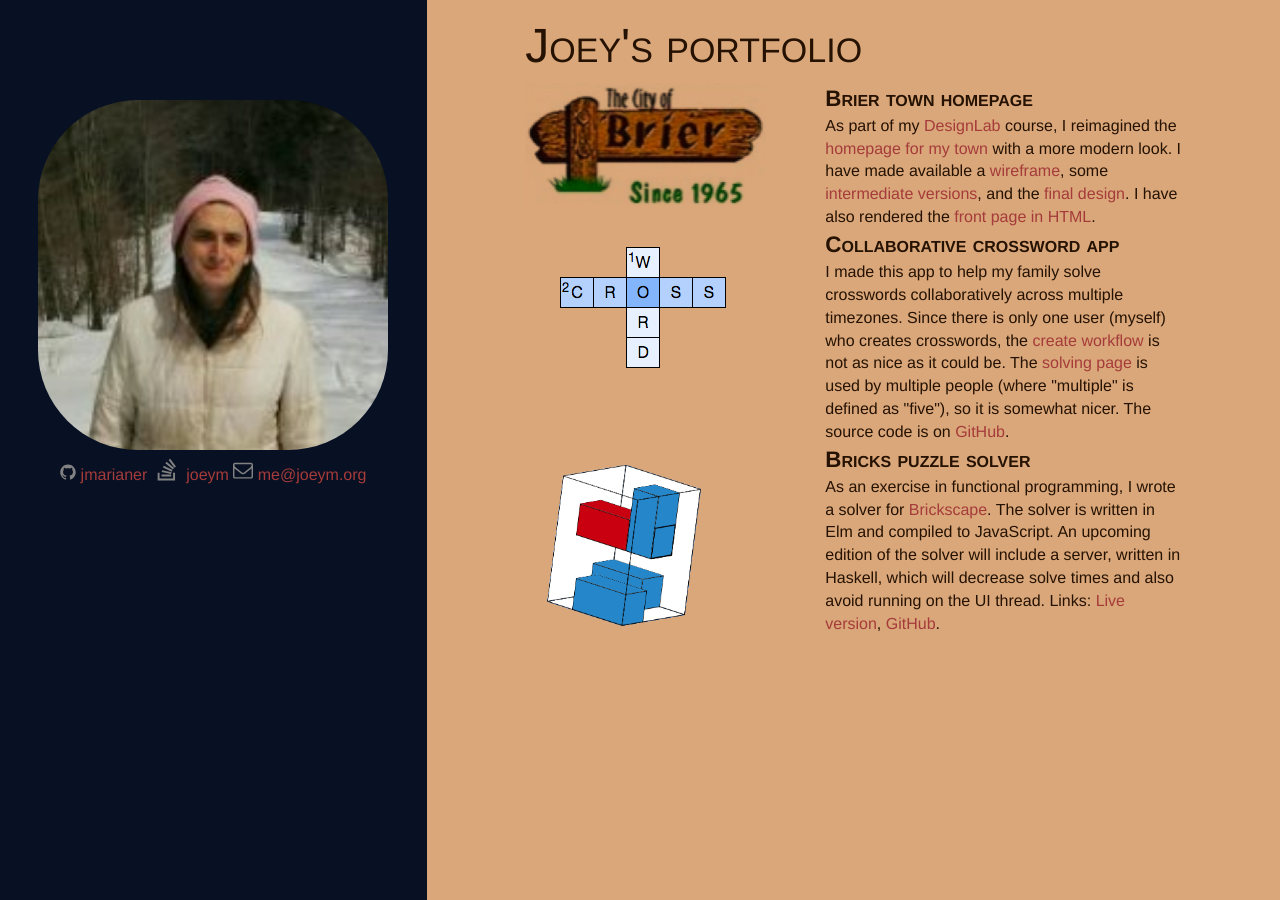
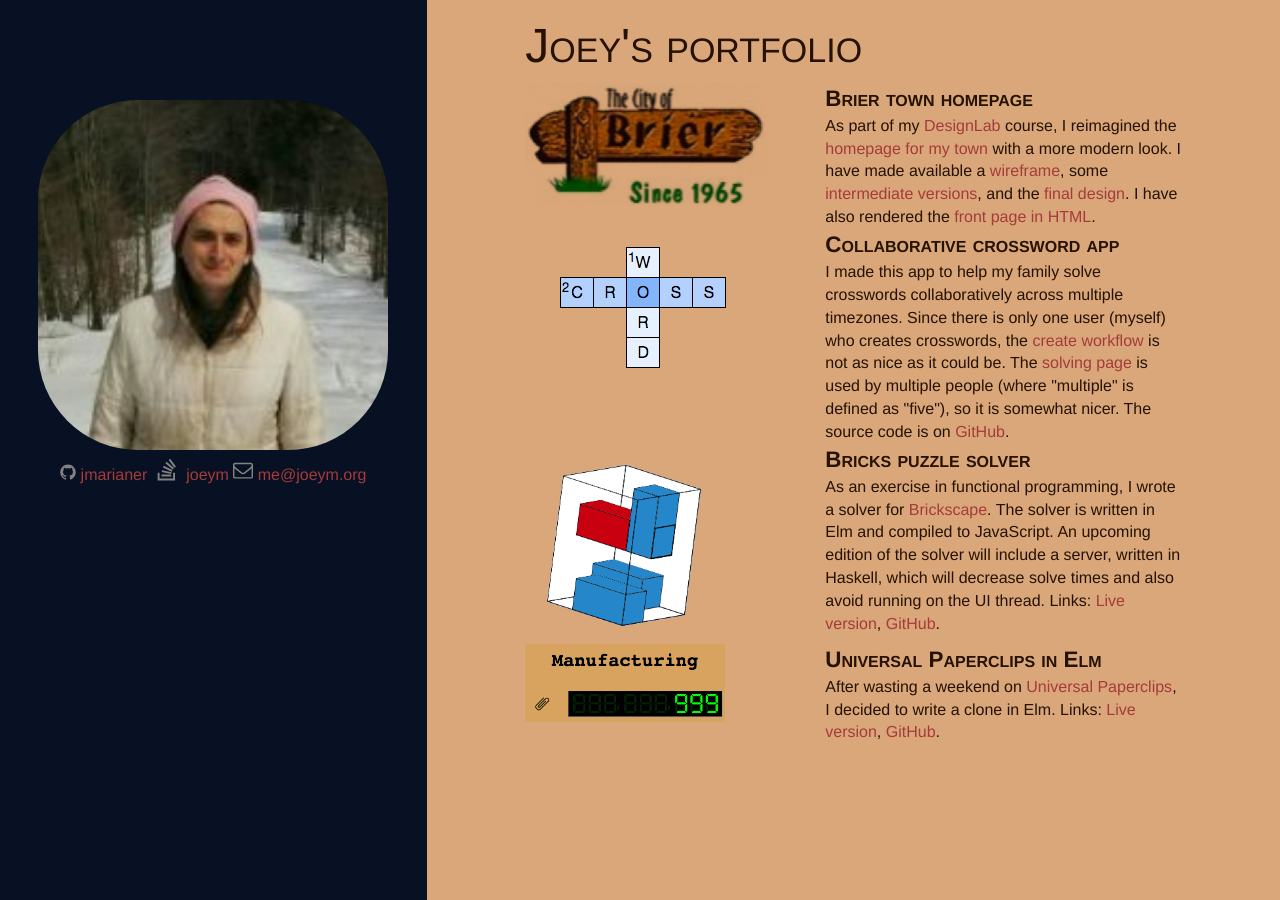
Before and after one commit to jmarianer/website, a Jekyll site: the page built from portfolio/index.html, in a window 1280 px wide. Built offline with Jekyll 4.4.1, drawn with Linux system fonts in a browser that asks for light colours.

Commit message:
Add paperclips to portfolio

```diff
--- a/portfolio/index.html
+++ b/portfolio/index.html
@@ -28,4 +28,13 @@ permalink: /portfolio/
       As an exercise in functional programming, I wrote a solver for <a href="https://play.google.com/store/apps/details?id=com.fiveminlab.brickscape&hl=en">Brickscape</a>. The solver is written in Elm and compiled to JavaScript. An upcoming edition of the solver will include a server, written in Haskell, which will decrease solve times and also avoid running on the UI thread. Links: <a href="http://bricks-demo.joeym.org/">Live version</a>, <a href="https://github.com/jmarianer/bricks-demo">GitHub</a>.
     </div>
   </div>
+
+  <div class="item">
+    <div class="title">Universal Paperclips in Elm</div>
+    <div class="image"><img src="paperclips.png" width="200px" /></div>
+    <div class="description">
+      After wasting a weekend on <a href="http://www.decisionproblem.com/paperclips/">Universal Paperclips</a>, I decided to write a clone in Elm.
+      Links: <a href="http://paperclips.joeym.org/">Live version</a>, <a href="https://github.com/jmarianer/paperclips">GitHub</a>.
+    </div>
+  </div>
 </div>
```
Also changed, not shown: portfolio/paperclips.png (added).
